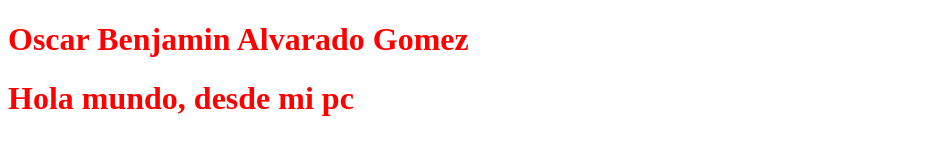
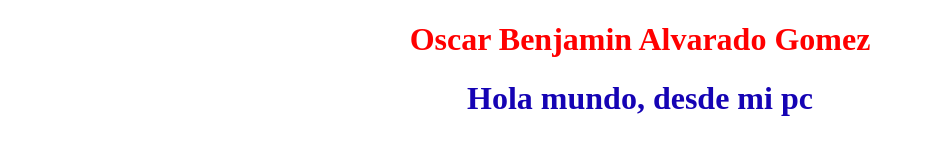
Before and after one commit to OscarBenjamin16/Laboratorio-3, a plain HTML site: page Index.html in a window 1280 px wide. Shown: the whole page, without its empty margins (0-925 px from the left). Drawn offline with Linux system fonts and the light colour scheme.

Commit message:
listo
hoy si

```diff
--- a/Index.html
+++ b/Index.html
@@ -1,18 +1,18 @@
 <!DOCTYPE html>
 <html lang="en">
 <head>
+    <link href="style.css" rel="stylesheet" type="text/css">
     <meta charset="UTF-8">
     <meta http-equiv="X-UA-Compatible" content="IE=edge">
     <meta name="viewport" content="width=device-width, initial-scale=1.0">
     <title>Laboratorio 3</title>
 </head>
 <body>
-    <link href="titulo1.css" rel="stylesheet" type="text/css">
 
-    <h1>Oscar Benjamin Alvarado Gomez</h1>
+    <h1 class="titulo1" >Oscar Benjamin Alvarado Gomez</h1>
 
-    <link href="titulo2.css" rel="stylesheet" type="text/css">
-    <h1>Hola mundo, desde mi pc</h1>
+    <h1 class="titulo2" >Hola mundo, desde mi pc</h1>
+
 
 
 
--- /dev/null
+++ b/style.css
@@ -0,0 +1,14 @@
+.titulo1{
+    color: rgb(255, 0, 0);
+    text-align: center;
+    }
+
+
+    .titulo2{
+        color: rgb(21, 3, 180);
+        text-align: center;
+        }
+
+        p,h1 {
+            color: red;
+          }
--- a/titulo1.css
+++ /dev/null
@@ -1,3 +0,0 @@
-h1 {
-  color: red;
-}
```
